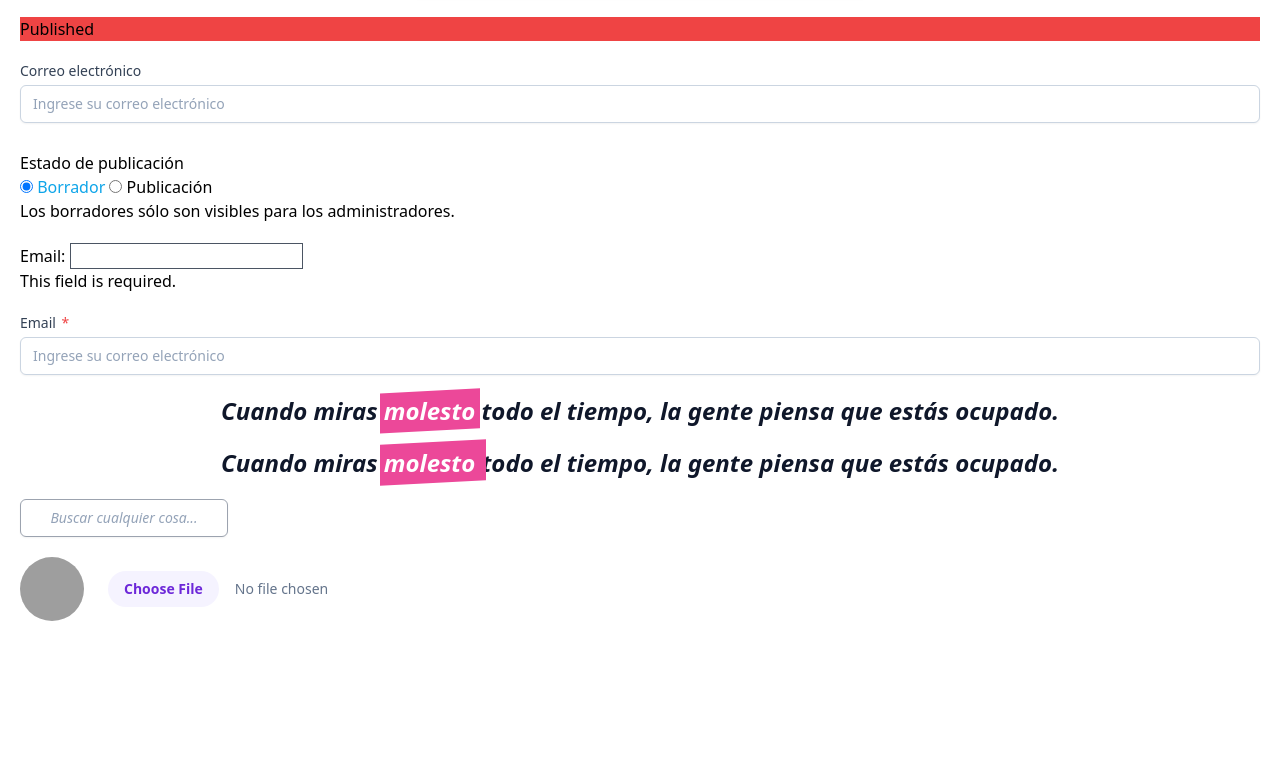
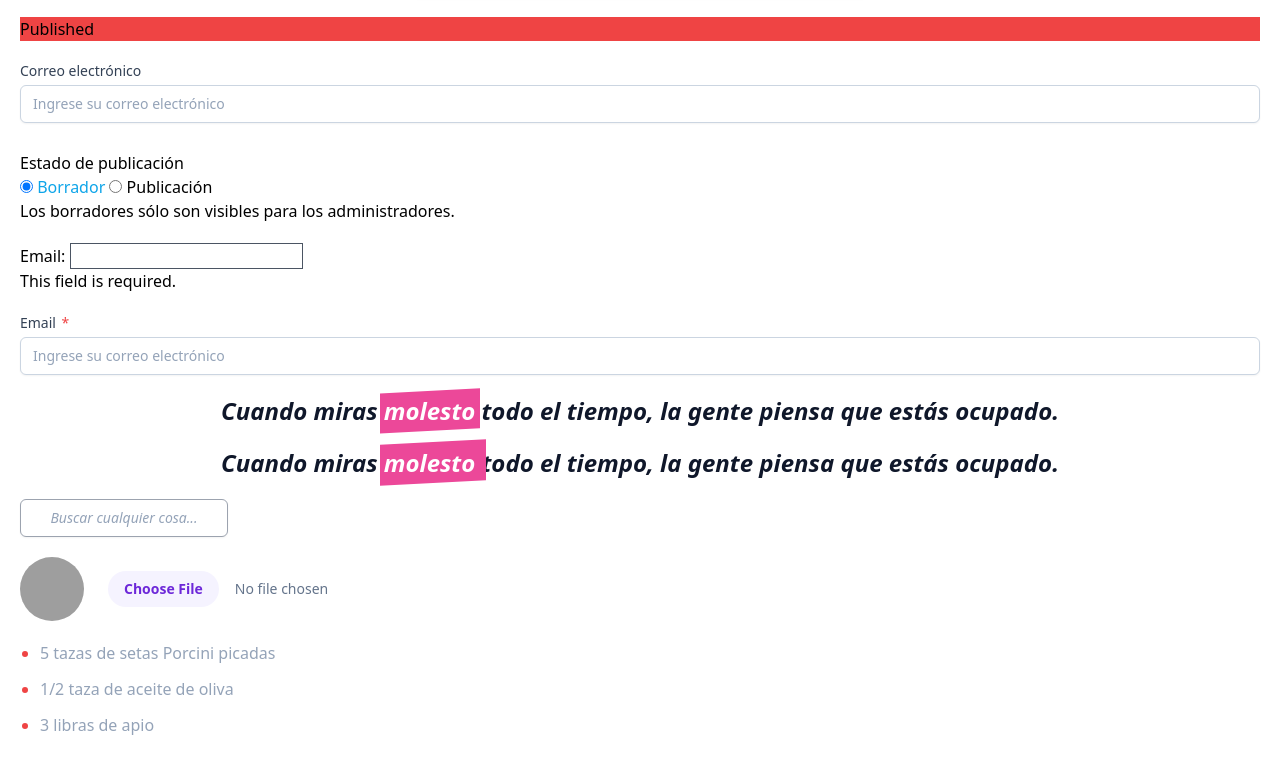
Before and after one commit to dgutierrez21/Learning-Tailwind-CSS, a website: page src/02-conceptos-basicos/02-manejo-de-Hover-Focus-y-otros-estados/index.html in a window 1280 px wide. Shown: the part 777-1534 px from the top of the page. Before the commit the page ends 1438 px from the top, so only its background shows below. Drawn offline with Linux system fonts and the light colour scheme; grey boxes are pictures that could not be loaded.

Commit message:
Lista de marcadores

```diff
--- a/src/02-conceptos-basicos/02-manejo-de-Hover-Focus-y-otros-estados/index.html
+++ b/src/02-conceptos-basicos/02-manejo-de-Hover-Focus-y-otros-estados/index.html
@@ -398,5 +398,16 @@
         </label>
       </form>
     </div>
+
+    <div>
+      <ul
+        role="list"
+        class="marker:text-red-500 list-disc pl-5 space-y-3 text-slate-400"
+      >
+        <li>5 tazas de setas Porcini picadas</li>
+        <li>1/2 taza de aceite de oliva</li>
+        <li>3 libras de apio</li>
+      </ul>
+    </div>
   </body>
 </html>
```
Also changed, not shown: src/02-conceptos-basicos/02-manejo-de-Hover-Focus-y-otros-estados/manejo-de-Hover-Focus-y-otros-estados.txt (+7 -0 lines), dist/output.css.
